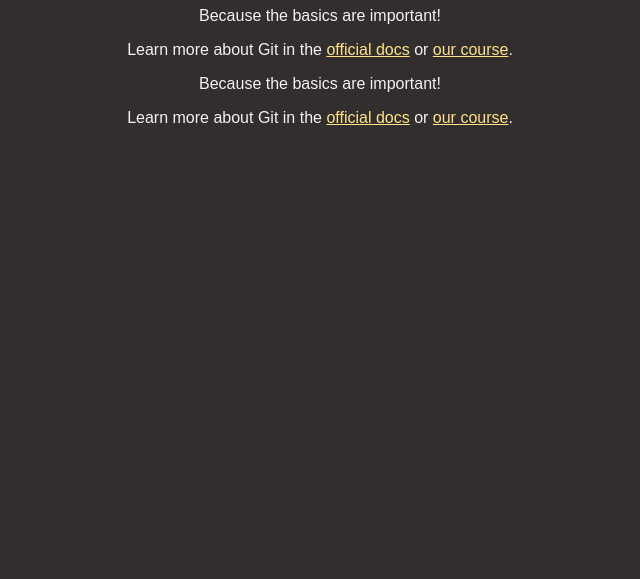
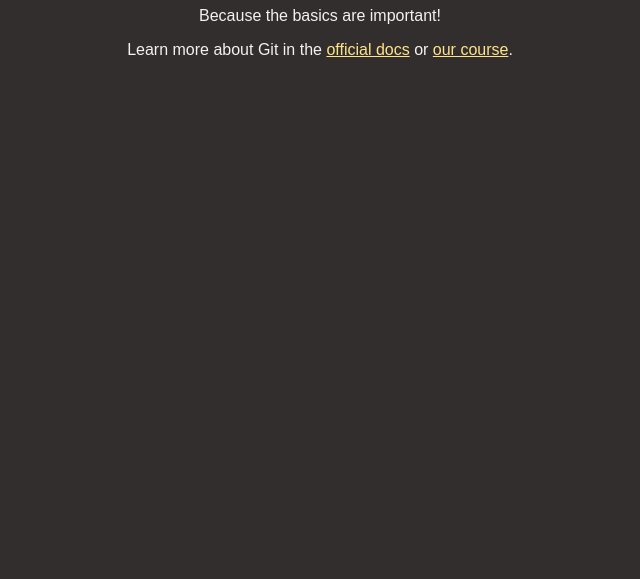
Before and after one commit to awsavk7/project-code, a plain HTML site: page index.html in a window 1280 px wide. Shown: the part 221-800 px from the top of the page, without its empty margins (320-960 px from the left). Drawn offline with Linux system fonts and the light colour scheme.

Commit message:
removed duplicate

```diff
--- a/index.html
+++ b/index.html
@@ -20,13 +20,5 @@
         <a href="https://acad.link/git">our course</a>.
       </p>
     </main>
-    <main>
-      <p>Because the basics are important!</p>
-      <p>
-        Learn more about Git in the
-        <a href="https://git-scm.com/book/en/v2">official docs</a> or
-        <a href="https://acad.link/git">our course</a>.
-      </p>
-    </main>
   </body>
 </html>
```
